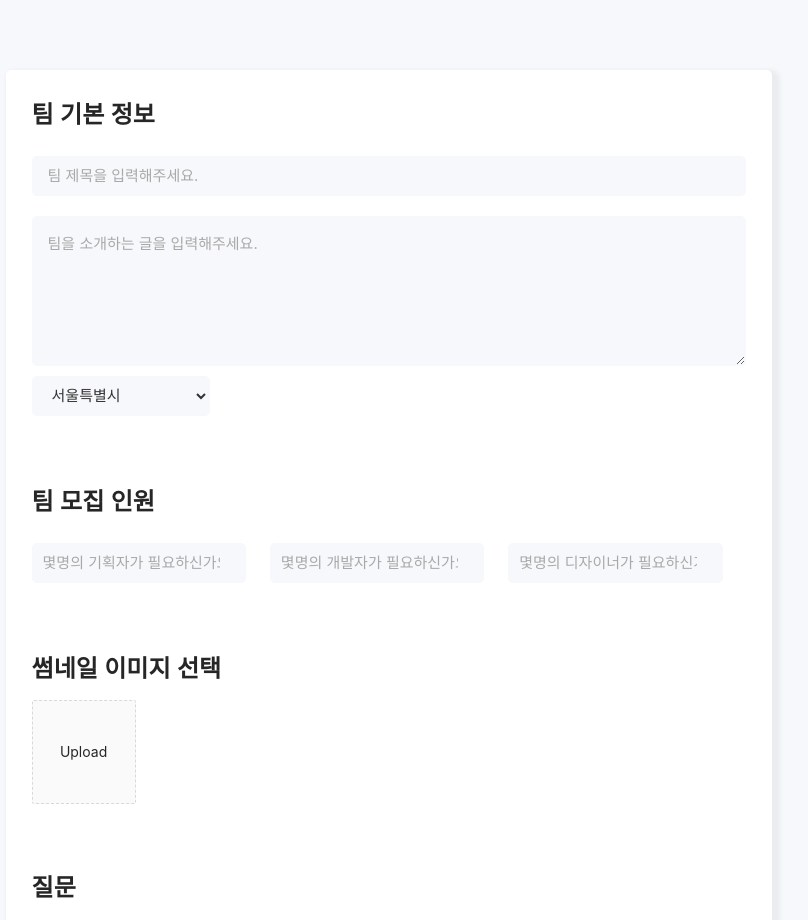
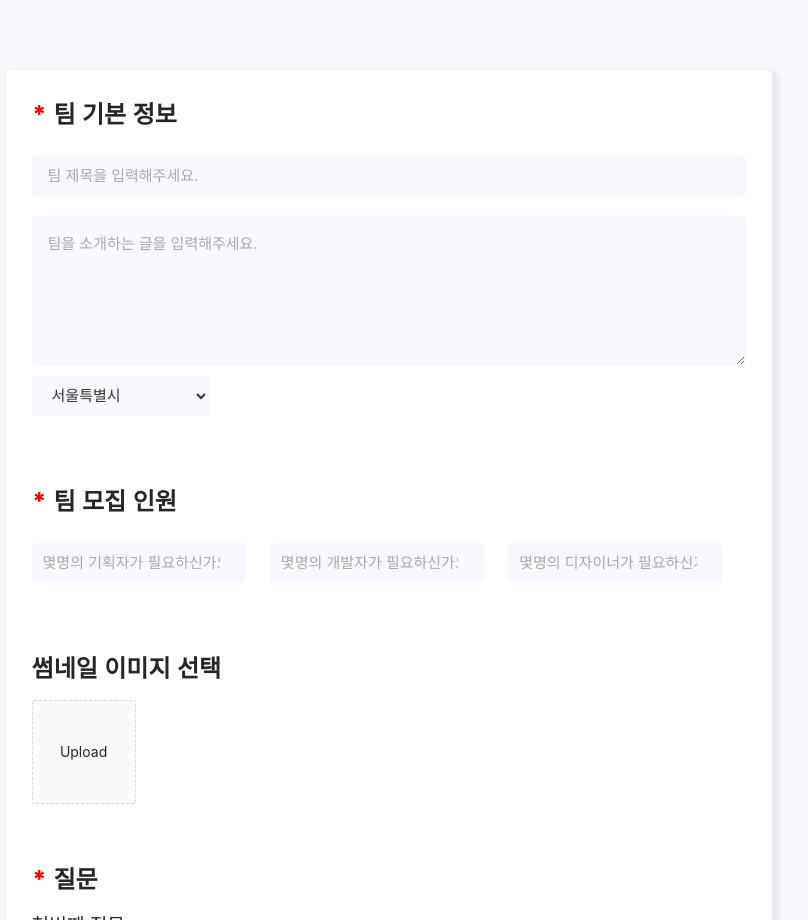
Before and after one commit to prography/gaegata-frontend, a React (Create React App) app: page /team/create in a window 1280 px wide. Shown: the part 252-1172 px from the top of the page, without its empty margins (251-1059 px from the left). Built offline with nearby package versions, Linux system fonts and the light colour scheme.

Commit message:
필수 입력 표시

```diff
--- a/src/components/ApplyTeam/index.tsx
+++ b/src/components/ApplyTeam/index.tsx
@@ -154,7 +154,7 @@ const ApplyTeam: React.FunctionComponent<Props> = ({ question }) => {
       <ItemWrap>
         {
           <div style={{ textAlign: 'left' }}>
-            <span style={{ color: 'red' }}>*</span>필수 질문)
+            <span style={{ color: 'red' }}>* </span>필수 질문)
             {question.question}
           </div>
         }
--- a/src/components/ApplyTeam02/index.tsx
+++ b/src/components/ApplyTeam02/index.tsx
@@ -129,7 +129,7 @@ const ApplyTeam02: React.FunctionComponent<Props> = ({
       <ItemWrap>
         {
           <div style={{ textAlign: 'left' }}>
-            <span style={{ color: 'red' }}>*</span>필수 질문)
+            <span style={{ color: 'red' }}>* </span>필수 질문)
             {question2.question}
           </div>
         }
@@ -145,7 +145,7 @@ const ApplyTeam02: React.FunctionComponent<Props> = ({
       <ItemWrap>
         {
           <div style={{ textAlign: 'left' }}>
-            <span style={{ color: 'red' }}>*</span>필수 질문)
+            <span style={{ color: 'red' }}>* </span>필수 질문)
             {question3.question}
           </div>
         }
--- a/src/pages/CreateTeam/index.tsx
+++ b/src/pages/CreateTeam/index.tsx
@@ -230,7 +230,9 @@ const CreateTeam: React.FC = () => {
         <Container>
           <Form onSubmit={handleSubmit}>
             <ItemWrap>
-              <Title>팀 기본 정보</Title>
+              <Title>
+                <span style={{ color: 'red' }}>* </span>팀 기본 정보
+              </Title>
               <Input
                 id="title"
                 type="text"
@@ -257,7 +259,9 @@ const CreateTeam: React.FC = () => {
               </SelectArea>
             </ItemWrap>
             <ItemWrap style={{ paddingTop: '8%' }}>
-              <Title>팀 모집 인원</Title>
+              <Title>
+                <span style={{ color: 'red' }}>* </span>팀 모집 인원
+              </Title>
               <FieldWrap>
                 <NumberInputWrap>
                   <NumberInput
@@ -305,6 +309,7 @@ const CreateTeam: React.FC = () => {
             </ItemWrap>
             <ItemWrap style={{ paddingTop: '8%' }}>
               <Title>썸네일 이미지 선택</Title>
+              <div style={{ width: '104px', height: '104px' }}>
                 <Upload
                   action="https://www.mocky.io/v2/5cc8019d300000980a055e76"
                   listType="picture-card"
@@ -314,6 +319,7 @@ const CreateTeam: React.FC = () => {
                 >
                   {image === '' ? uploadButton : null}
                 </Upload>
+              </div>
               <Modal
                 visible={previewVisible}
                 footer={null}
@@ -327,7 +333,9 @@ const CreateTeam: React.FC = () => {
               </Modal>
             </ItemWrap>
             <ItemWrap style={{ paddingTop: '8%' }}>
-              <Title>질문</Title>
+              <Title>
+                <span style={{ color: 'red' }}>* </span>질문
+              </Title>
               <SubTitle>첫번째 질문</SubTitle>
               <TextArea
                 id="question1"
```
Lines whose indentation alone changed are shown as unchanged.
